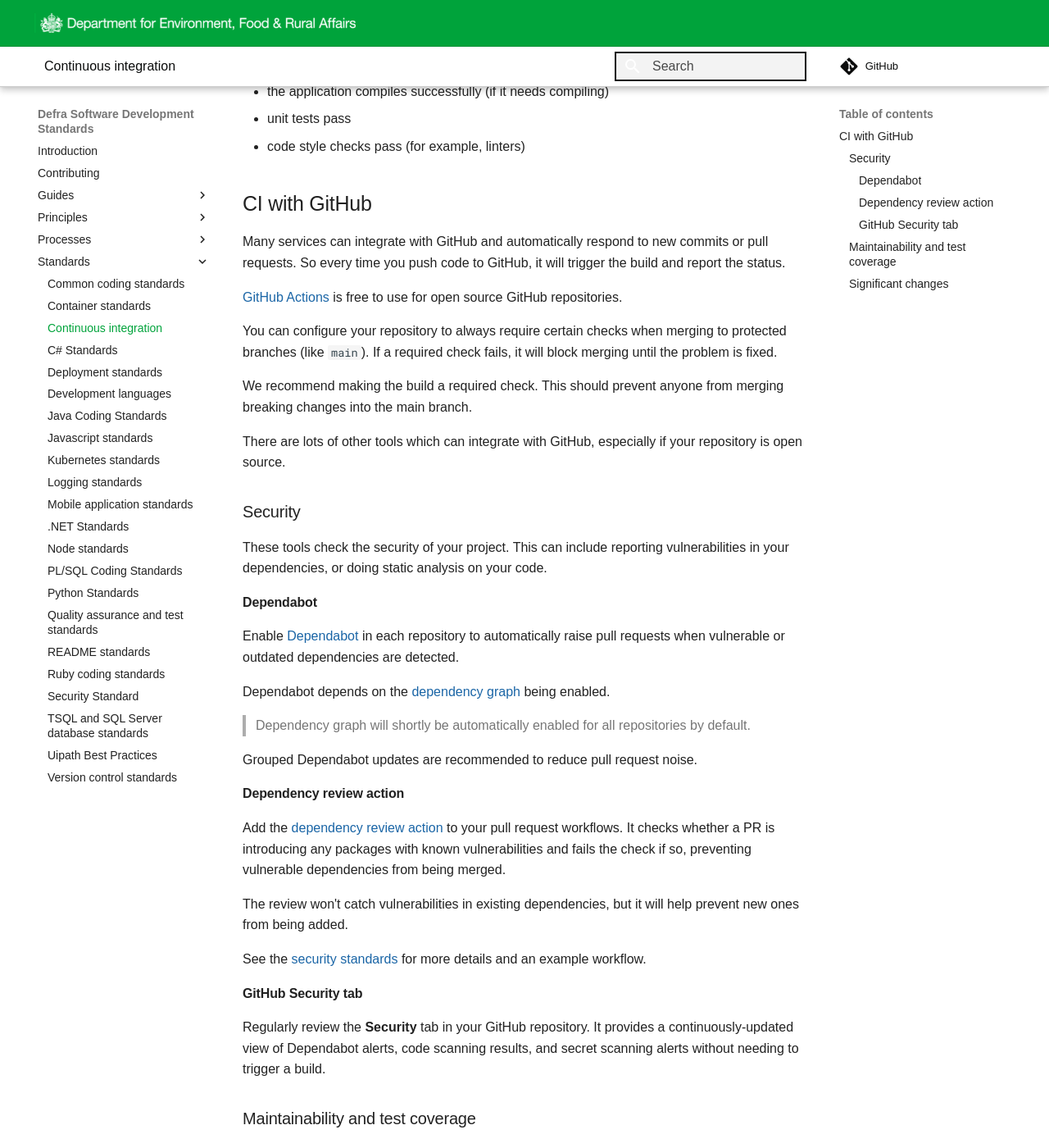
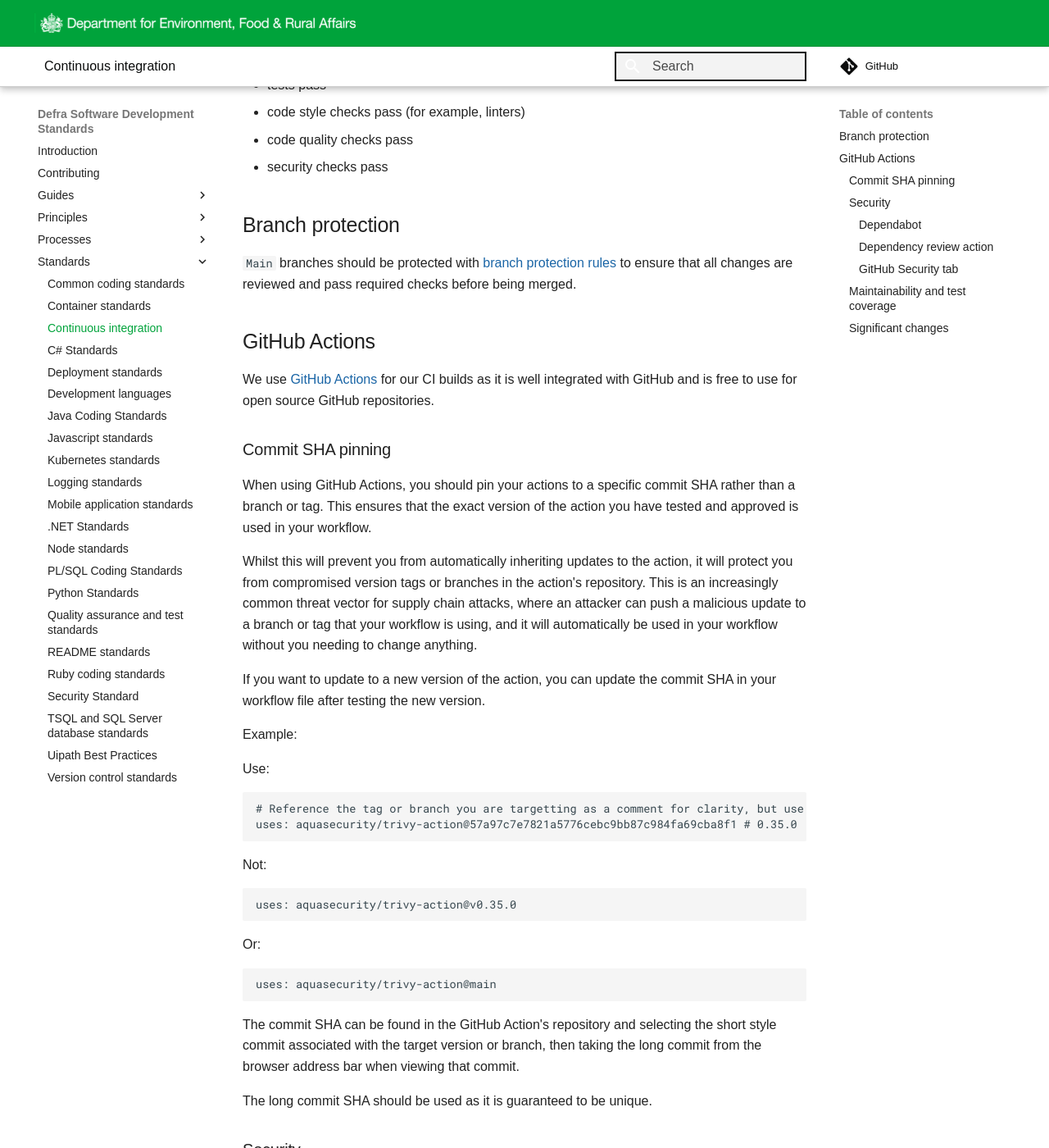
Before and after one commit to DEFRA/software-development-standards, an MkDocs documentation site: the page built from docs/standards/continuous_integration.md, in a window 1280 px wide and 1400 px high, scrolled down 315 px. Shown: the whole window at 82% size. Built offline with MkDocs 1.6.1 and Material for MkDocs 9.7.7, drawn with Linux system fonts in a browser that asks for light colours; some web fonts are replaced; comment, search, counter and statistics services are not loaded; some of the changed text lies outside the part shown.

Commit message:
Update CI standard

````diff
--- a/docs/standards/continuous_integration.md
+++ b/docs/standards/continuous_integration.md
@@ -1,26 +1,55 @@
 # Continuous integration
 
 > Continuous Integration (CI) is a development practice that requires developers to integrate code into a shared repository several times a day. Each check-in is then verified by an automated build, allowing teams to detect problems early.
->
-> [ThoughtWorks](https://www.thoughtworks.com/continuous-integration)
 
 This automated build can check several things, including:
 
 - the application compiles successfully (if it needs compiling)
-- unit tests pass
+- tests pass
 - code style checks pass (for example, linters)
+- code quality checks pass
+- security checks pass
 
-## CI with GitHub
+## Branch protection
 
-Many services can integrate with GitHub and automatically respond to new commits or pull requests. So every time you push code to GitHub, it will trigger the build and report the status.
+`Main` branches should be protected with [branch protection rules](https://docs.github.com/en/repositories/configuring-branches-and-merges-in-your-repository/managing-protected-branches/about-protected-branches) to ensure that all changes are reviewed and pass required checks before being merged.
 
-[GitHub Actions](https://github.com/features/actions/) is free to use for open source GitHub repositories.
+## GitHub Actions
 
-You can configure your repository to always require certain checks when merging to protected branches (like `main`). If a required check fails, it will block merging until the problem is fixed.
+We use [GitHub Actions](https://github.com/features/actions/) for our CI builds as it is well integrated with GitHub and is free to use for open source GitHub repositories.
 
-We recommend making the build a required check. This should prevent anyone from merging breaking changes into the main branch.
+### Commit SHA pinning
 
-There are lots of other tools which can integrate with GitHub, especially if your repository is open source.
+When using GitHub Actions, you should pin your actions to a specific commit SHA rather than a branch or tag. This ensures that the exact version of the action you have tested and approved is used in your workflow.
+
+Whilst this will prevent you from automatically inheriting updates to the action, it will protect you from compromised version tags or branches in the action's repository. This is an increasingly common threat vector for supply chain attacks, where an attacker can push a malicious update to a branch or tag that your workflow is using, and it will automatically be used in your workflow without you needing to change anything.
+
+If you want to update to a new version of the action, you can update the commit SHA in your workflow file after testing the new version.
+
+Example:
+
+Use:
+
+```yaml
+# Reference the tag or branch you are targetting as a comment for clarity, but use the commit SHA for the action reference
+uses: aquasecurity/trivy-action@57a97c7e7821a5776cebc9bb87c984fa69cba8f1 # 0.35.0
+```
+
+Not:
+
+```yaml
+uses: aquasecurity/trivy-action@v0.35.0
+```
+
+Or:
+
+```yaml
+uses: aquasecurity/trivy-action@main
+```
+
+The commit SHA can be found in the GitHub Action's repository and selecting the short style commit associated with the target version or branch, then taking the long commit from the browser address bar when viewing that commit.
+
+The long commit SHA should be used as it is guaranteed to be unique.
 
 ### Security
 
@@ -48,18 +77,24 @@ See the [security standards](../standards/security_standards.md) for more detail
 
 Regularly review the **Security** tab in your GitHub repository. It provides a continuously-updated view of Dependabot alerts, code scanning results, and secret scanning alerts without needing to trigger a build.
 
+This includes vulnerabilities in your GitHub actions themselves.
+
+> Note: there is a bug in the GitHub UI where the `ecosystem` tab incorrectly filters GitHub Actions as `ecosystem:"GitHub Actions"` instead of the correct `ecosystem:actions`.
+
 ### Maintainability and test coverage
 
 Defra has a [SonarQube Cloud](https://www.sonarsource.com/products/sonarcloud/) organisation, which should be used to perform static quality analysis checks on your code.
+
 It provides a rating for the security, reliability and maintainability of your code and estimates the time it would take to deal with any technical debt.
 
 You should include SonarQube Cloud in your CI so that it flags problems it spots in your code, like duplication or complexity.
 
-You can also configure your build tool (like GitHub Actions) to report unit test coverage to SonarQube Cloud.
-It will then include your test coverage in its assessment of your code.
+You should configure your CI to report unit test coverage to SonarQube Cloud. It will then include your test coverage in its assessment of your code.
 
 SonarQube Cloud is free to use for open source GitHub repositories.
 
 ### Significant changes
 
-GitHub Advanced Security integration added 1 May 2026.
+- GitHub Advanced Security integration added 1 May 2026.
+- Move from guide to standard 20 May 2026.
+- Add commit pinning standard 20 May 2026.
````
